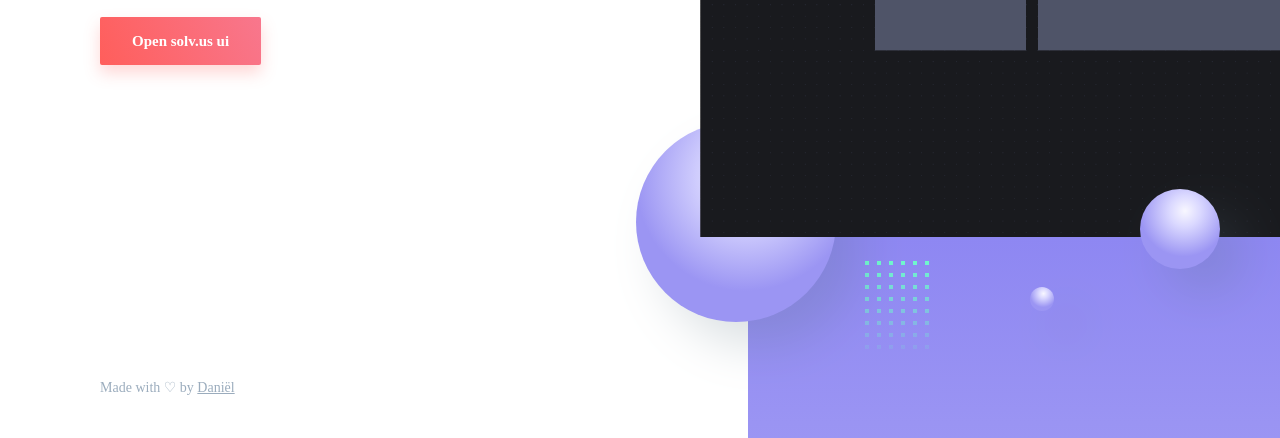
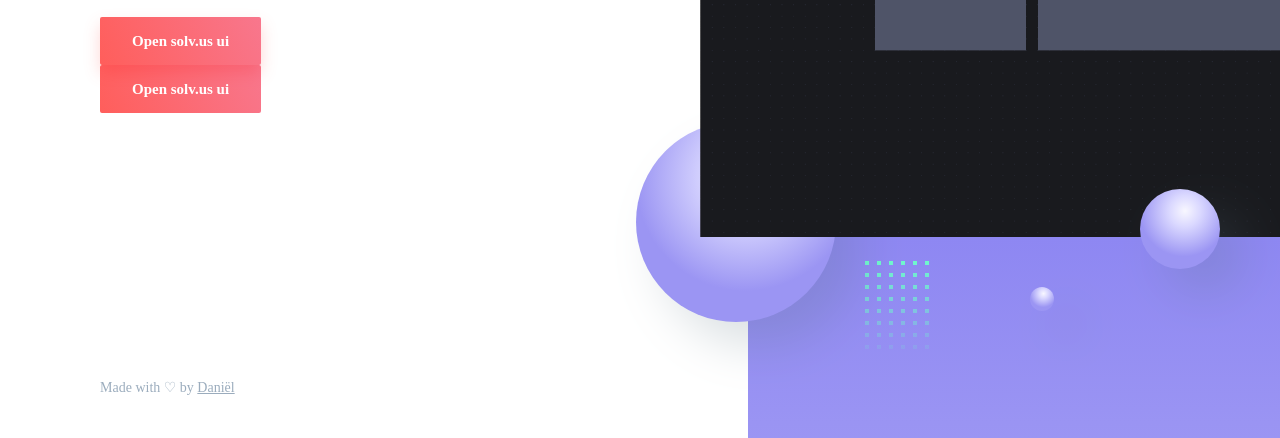
Before and after one commit to dpkn/solvus-website, a website: page index.html in a window 1280 px wide. Shown: the part 362-800 px from the top of the page. Drawn offline with nearby package versions, Linux system fonts and the light colour scheme.

Commit message:
capitalize

```diff
--- a/index.html
+++ b/index.html
@@ -4,7 +4,7 @@
     <meta charset="utf-8">
     <meta http-equiv="X-UA-Compatible" content="IE=edge">
     <meta name="viewport" content="width=device-width, initial-scale=1">
-    <title>Solv.us Suite</title>
+    <title>solv.us suite</title>
     <link href="https://fonts.googleapis.com/css?Fira+Code:wght@400;700" rel="stylesheet">
     <link rel="stylesheet" href="dist/css/style.css">
     <!-- Template override -->
@@ -79,6 +79,7 @@
                                     </div> -->
                                     <div class="control">
                                         <a class="button button-primary button-block button-shadow" href="http://ui.solv.us">Open solv.us ui</a>
+                                        <a class="button button-primary button-block buw" href="http://ui.solv.us">Open solv.us ui</a>
                                     </div>
                                 </div>
                             </div>
```
